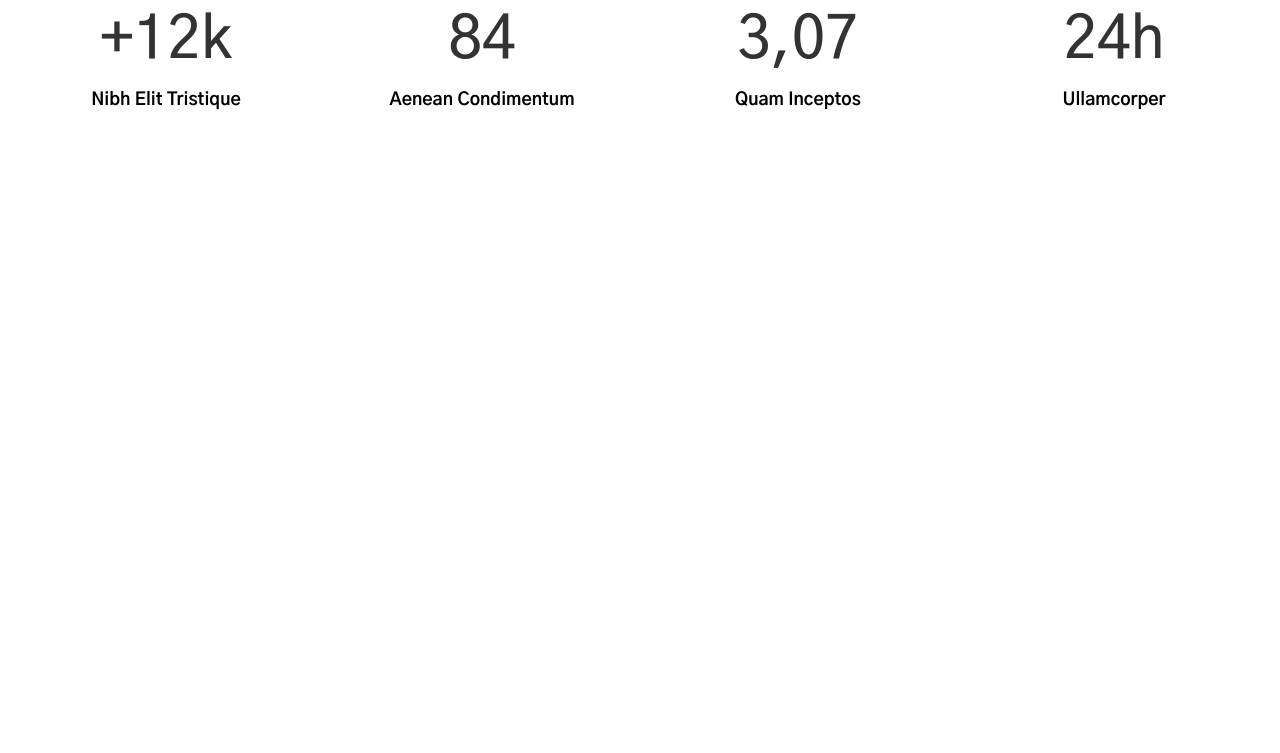
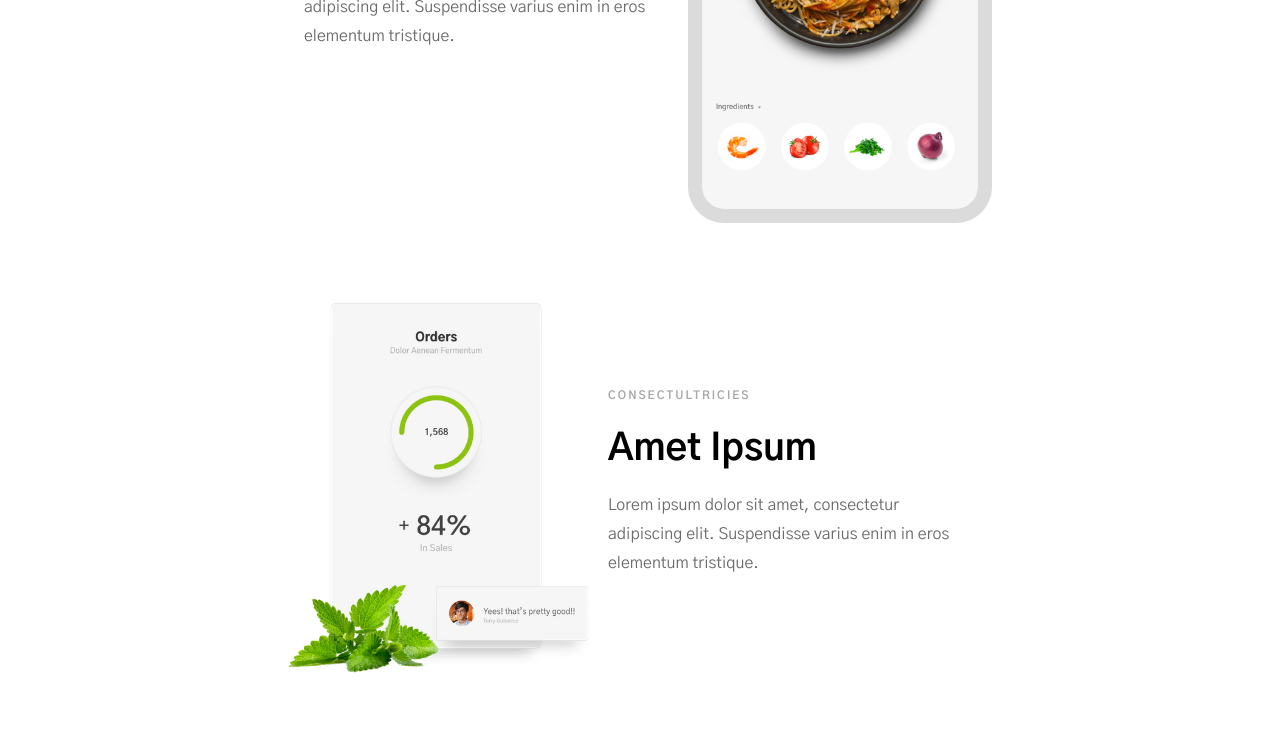
Before and after one commit to Deividb2/richard, a Vue app: page / in a window 1280 px wide. Shown: the part 2000-2753 px from the top of the page. Before the commit the page ends 2296 px from the top, so only its background shows below. Built offline with nearby package versions, Linux system fonts and the light colour scheme.

Commit message:
Criando componente 'Recursos'

```diff
--- a/src/App.vue
+++ b/src/App.vue
@@ -1,7 +1,8 @@
 <script>
-  import HeaderView from './components/HeaderView.vue';
-  import BannerView from './components/BannerView.vue';
+  import HeaderView from './components/HeaderView.vue'
+  import BannerView from './components/BannerView.vue'
   import SobreView from './components/SobreView.vue'
+  import RecursosView from './components/RecursosView.vue'
   import MetricasView from './components/MetricasView.vue'
 
   export default {
@@ -9,6 +10,7 @@
         HeaderView,
         BannerView,
         SobreView,
+        RecursosView,
         MetricasView
       }
   }
@@ -18,5 +20,6 @@
   <HeaderView  />
   <BannerView />
   <SobreView />
+  <RecursosView />
   <MetricasView />
 </template>
--- a/src/components/HeaderView.vue
+++ b/src/components/HeaderView.vue
@@ -31,7 +31,7 @@
                     <li><a href="#">Download</a></li>
                 </ul>
 
-                <div class="btn" @click="menu">
+                <div :class="['btn', {'btnPreto' : toggleMenu}]" @click="menu">
                     <button>Menu</button>
                 </div>
             </nav>
@@ -63,7 +63,7 @@ header {
     align-items: center;
     height: 6vh;
     background-color: transparent;
-    padding: 2rem 1rem;
+    padding: 2rem 0 2rem 1rem;
 
     @media (min-width: 992px) {
         padding: 3rem 8rem;
@@ -95,11 +95,20 @@ header {
 }
 
 .btn {
+    height: calc(6vh + 2rem);
+    width: 20vw;
+    display: flex;
+    justify-content: center;
+    align-items: center;
 
     @media (min-width: 992px) {
         display: none;
     }
 
+}
+
+.btnPreto {
+    background-color: #000;
 }
 
 .menuMob {
--- /dev/null
+++ b/src/components/RecursosView.vue
@@ -0,0 +1,101 @@
+<script></script>
+
+<template>
+    <section class="recursos">
+        <div class="recursosBox">
+            <div class="recursosBoxTexto">
+                <h3 class="titulo">AENEAN CONSECTETUR</h3>
+                <h3 class="subtitulo">Cay sociis nato que penatibus et</h3>
+                <p class="texto">Lorem ipsum dolor sit amet, consectetur adipiscing elit. Suspendisse varius enim in eros elementum tristique.</p>
+            </div>
+            <img src="../../public/img/app-06.png" alt="">
+        </div>
+
+        <div class="recursosBox">
+            <img src="../../public/img/app-05.png" alt="">
+            <div class="recursosBoxTexto">
+                <h3 class="titulo">CONSECTULTRICIES</h3>
+                <h3 class="subtitulo">Amet Ipsum</h3>
+                <p class="texto">Lorem ipsum dolor sit amet, consectetur adipiscing elit. Suspendisse varius enim in eros elementum tristique.</p>
+            </div>
+        </div>
+
+        <div class="recursosBox">
+            <div class="recursosBoxTexto">
+                <h3 class="titulo">AENEAN CONSECTETUR PORTA</h3>
+                <h3 class="subtitulo">Magna Porta Sit Bibendum</h3>
+                <p class="texto">Lorem ipsum dolor sit amet, consectetur adipiscing elit. Suspendisse varius enim in eros elementum tristique.</p>
+            </div>
+            <img src="../../public/img/app-04.png" alt="" >
+        </div>
+    </section>
+</template>
+
+<style scoped>
+.recursos {
+    margin: 4rem 0;
+    padding: 0 1rem;
+    display: flex;
+    flex-direction: column;
+    gap: 5rem;
+}
+
+.recursosBox {
+    display: flex;
+    flex-direction: column;
+
+    &:nth-child(2) {
+        flex-direction: column-reverse;
+
+        @media (min-width: 768px) {
+            flex-direction: row;
+            align-items: center;
+            justify-content: center;
+        img {
+            max-width: 19rem;
+        }
+    }
+    }
+
+    @media (min-width: 768px) {
+        flex-direction: row;
+        align-items: center;
+        justify-content: center;
+
+        img {
+            max-width: 19rem;
+        }
+    }
+}
+
+.recursosBoxTexto {
+    padding: 0 1rem;
+    max-width: 25rem;
+}
+
+.titulo {
+    padding-bottom: 5px;
+    font-size: 0.7rem;
+    color: #a8a8a8;
+    letter-spacing: 2px;
+}
+
+.subtitulo {
+    margin: 1.2rem 0;
+    font-size: 1.7rem;
+    color: #000;
+
+    @media (min-width: 768px) {
+        font-size: 2.3rem;
+    }
+}
+
+.texto {
+    margin-bottom: 0.6rem;
+    font-size: 1rem;
+    color: #6b6b6b;
+    line-height: 1.8rem;
+}
+
+
+</style>
```
